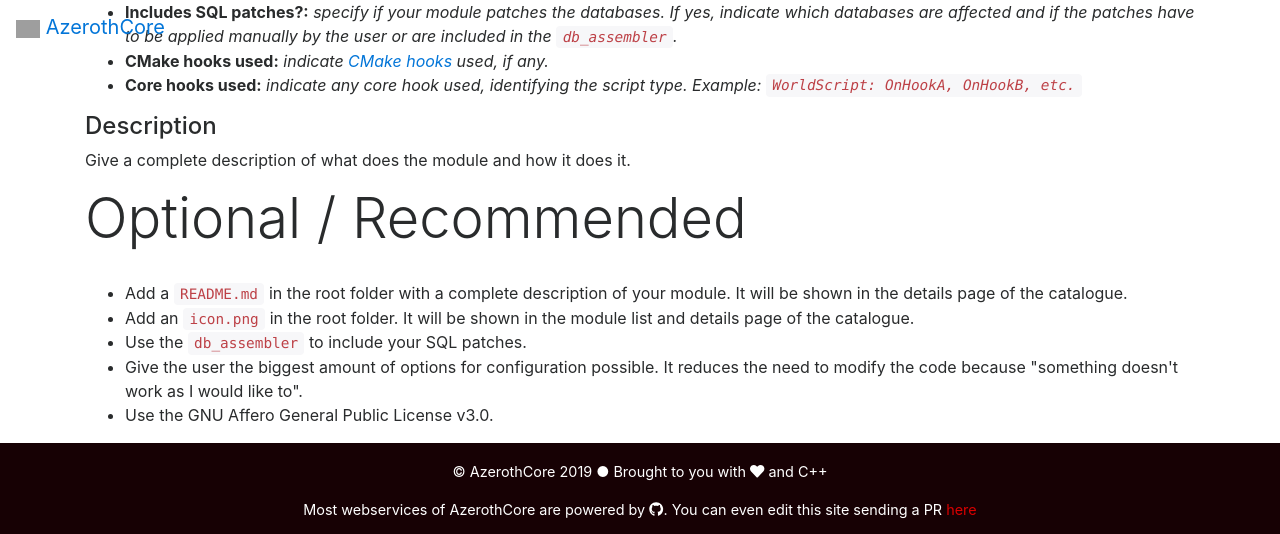
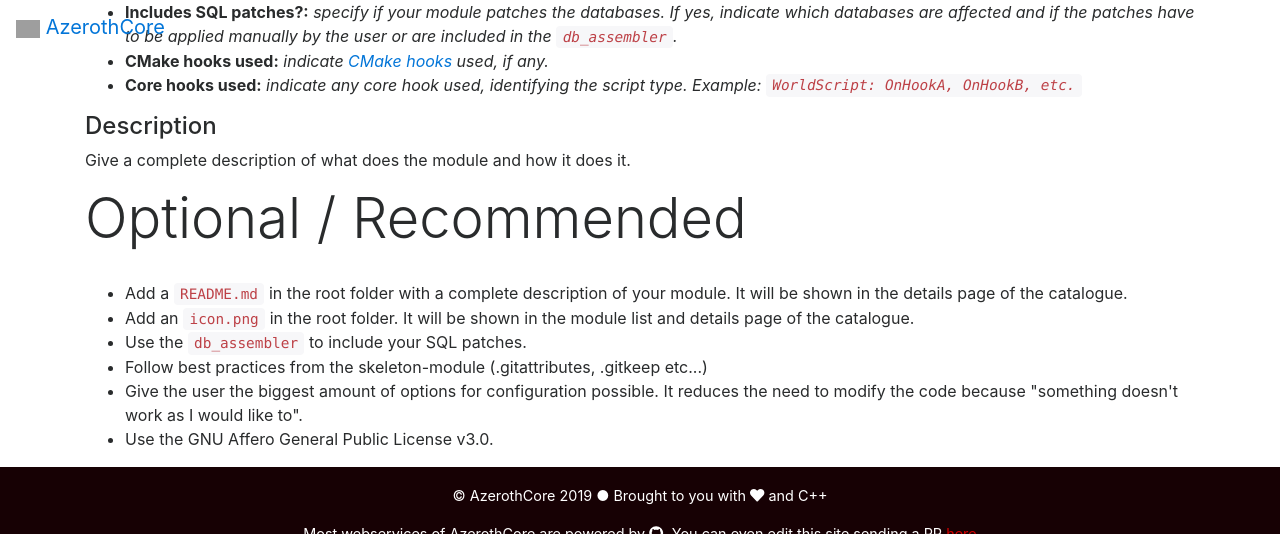
Before and after one commit to azerothcore/catalogue, a Jekyll site: the page built from submit.html, in a window 1280 px wide and 900 px high, scrolled down 830 px, cut to the strip 0-534 px from the top of the window. Built offline with Jekyll 4.4.1, drawn with Linux system fonts in a browser that asks for light colours; nearby versions of some CDN libraries; grey boxes are pictures that could not be loaded.

Commit message:
Added tips on submit page, close #3

```diff
--- a/submit.html
+++ b/submit.html
@@ -58,6 +58,7 @@ title: Submit a module
             <li>Add a <code>README.md</code> in the root folder with a complete description of your module. It will be shown in the details page of the catalogue.</li>
             <li>Add an <code>icon.png</code> in the root folder. It will be shown in the module list and details page of the catalogue.</li>
             <li>Use the <code>db_assembler</code> to include your SQL patches.</li>
+            <li>Follow best practices from the skeleton-module (.gitattributes, .gitkeep etc...)</li>
             <li>Give the user the biggest amount of options for configuration possible. It reduces the need to modify the code because "something doesn't work as I would like to".</li>
             <li>Use the GNU Affero General Public License v3.0.</li>
         </ul>
```
